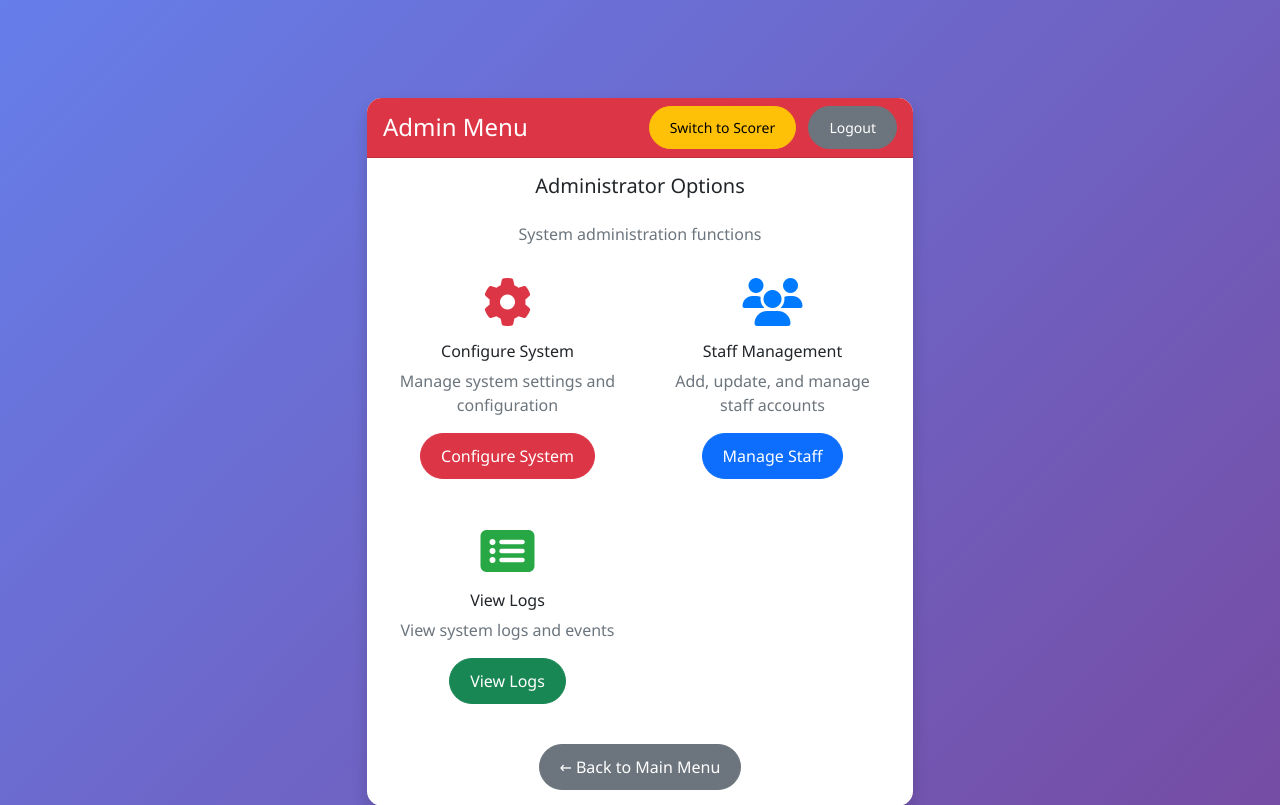
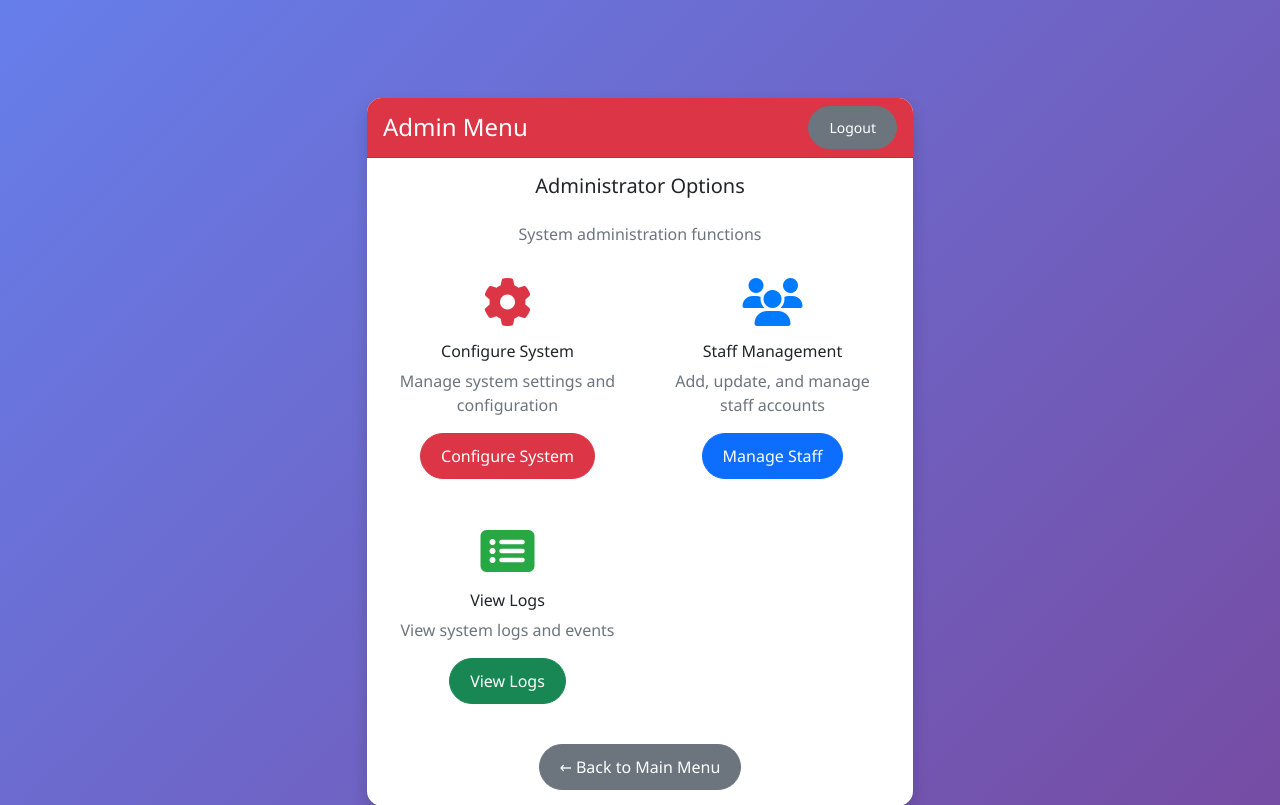
Before and after one commit to nedbollard/tw4-golf-management, a PHP site: page /admin/menu in a window 1280 px wide. Shown: the top 805 px of the page. Run offline with PHP 8.4, Linux system fonts and the light colour scheme; the visitor is signed in with stand-in values (Sample User, id 1); data that the repository does not hold is empty; some libraries are stand-ins or nearby versions.

Commit message:
Simplify main menu to show only logout button
Removed switch buttons and kept only logout functionality:

Changes Made:
- Removed "Switch to Scorer" button from admin menu
- Removed "Switch to Admin" button from scorer menu
- Kept only "Logout" button in both menus
- Maintained clean, simple interface

Result:
- Simplified user interface with only essential logout button
- Clean header layout with just menu title and logout
- Consistent logout functionality across both menus
- Users can logout and then login as different role as needed

This provides the requested simple logout button on the main menu
without unnecessary switch functionality.

```diff
--- a/src/Views/admin/menu.php
+++ b/src/Views/admin/menu.php
@@ -15,7 +15,6 @@
                     <div class="card-header bg-danger text-white d-flex justify-content-between align-items-center">
                         <h4 class="mb-0">Admin Menu</h4>
                         <div>
-                            <a href="/switch/scorer" class="btn btn-sm btn-warning me-2">Switch to Scorer</a>
                             <a href="/logout" class="btn btn-sm btn-secondary">Logout</a>
                         </div>
                     </div>
--- a/src/Views/scorer/menu.php
+++ b/src/Views/scorer/menu.php
@@ -15,7 +15,6 @@
                     <div class="card-header bg-success text-white d-flex justify-content-between align-items-center">
                         <h4 class="mb-0">Scorer Menu</h4>
                         <div>
-                            <a href="/switch/admin" class="btn btn-sm btn-danger me-2">Switch to Admin</a>
                             <a href="/logout" class="btn btn-sm btn-secondary">Logout</a>
                         </div>
                     </div>
```
